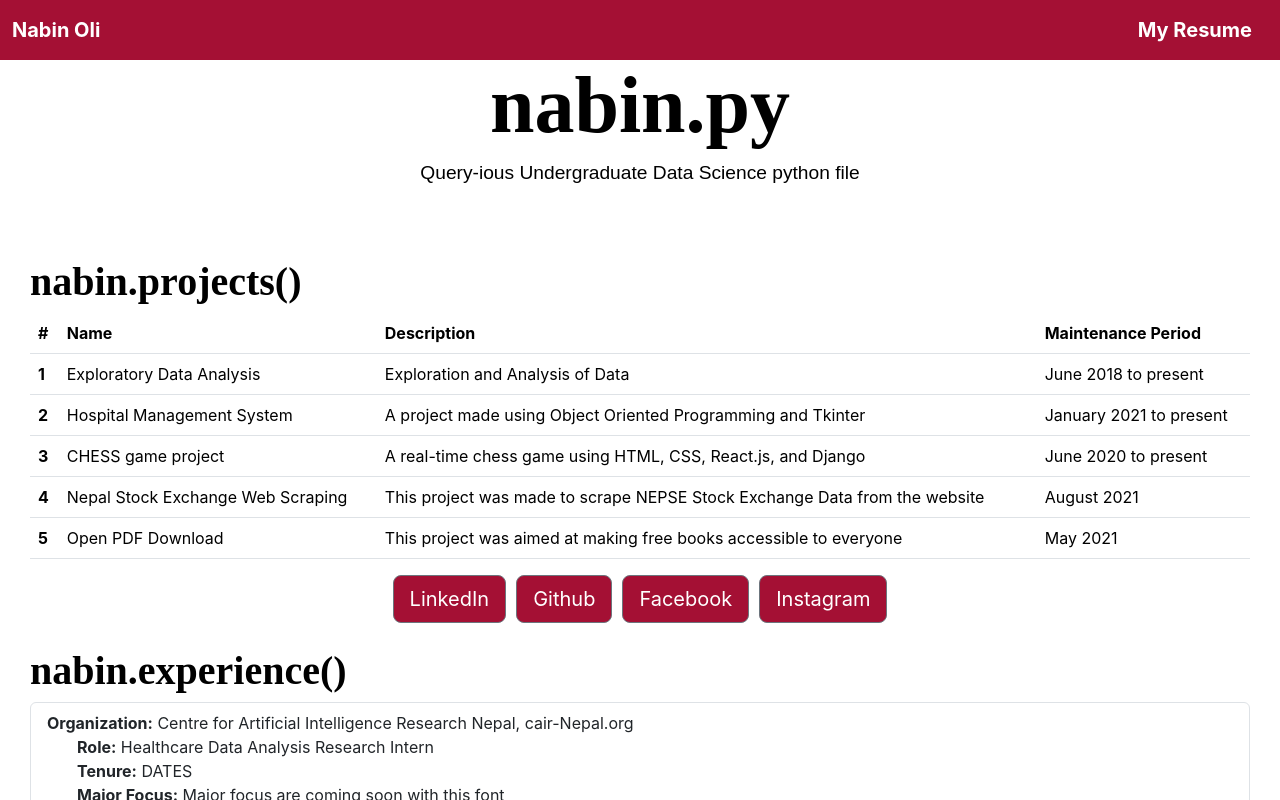
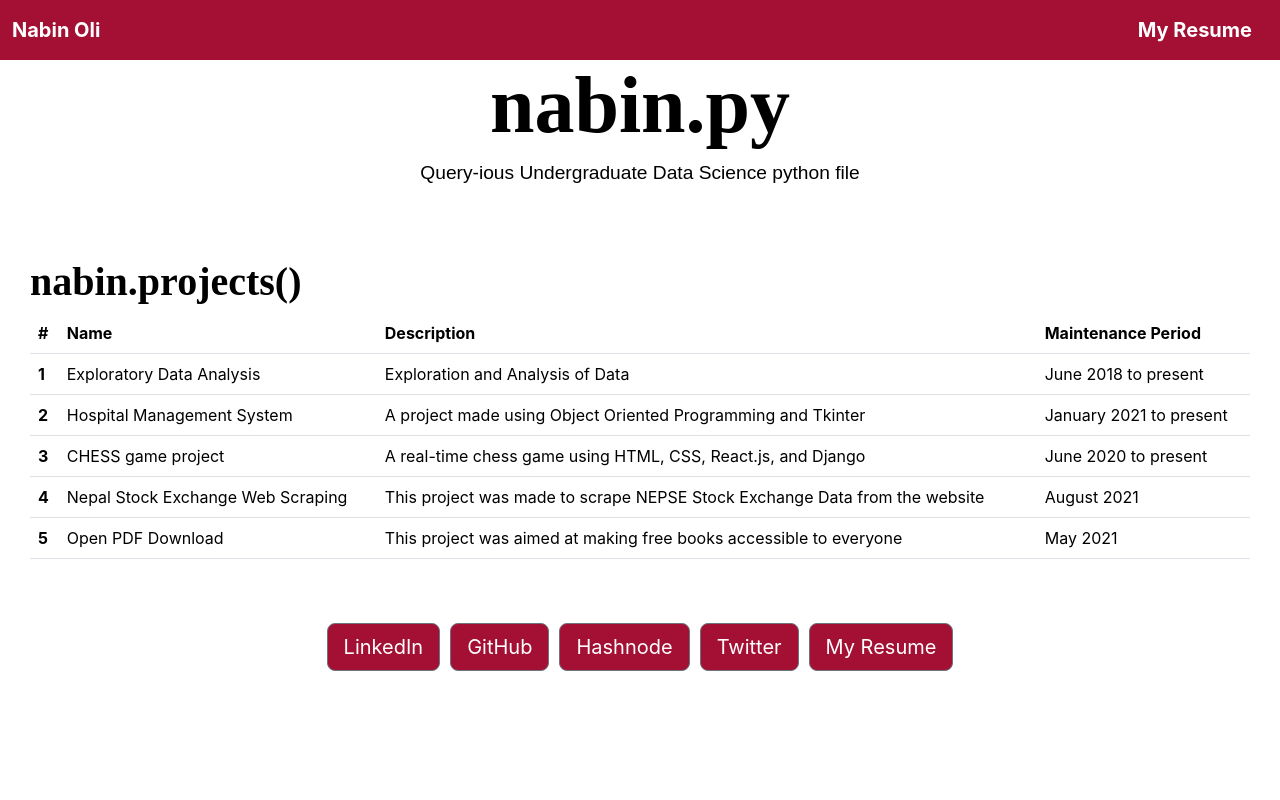
Before and after one commit to nabin2004/MyPortfolioWebsite, a React (Create React App) app: page / in a window 1280 px wide. Shown: the top 800 px of the page. Built offline with nearby package versions, Linux system fonts and the light colour scheme; a web font is replaced by a local one.

Commit message:
added things

```diff
--- a/src/App.css
+++ b/src/App.css
@@ -59,6 +59,6 @@
   justify-content: center;
 }
 
-.socialHandles button{
+.socialHandles a{
   background-color: #A41034;
 }
--- a/src/App.js
+++ b/src/App.js
@@ -14,13 +14,17 @@ function App() {
       <br/>
       <div className='bodybelow'>
       <Projects />
+      <br/>
+      <br/>
       <div className='socialHandles'>
-      <button type="button" class="btn btn-secondary btn-lg">LinkedIn</button>
-      <button type="button" class="btn btn-secondary btn-lg">Github</button>
-      <button type="button" class="btn btn-secondary btn-lg">Facebook</button>
-      <button type="button" class="btn btn-secondary btn-lg">Instagram</button>
-      </div>
-      <br/>
+  <a href="https://www.linkedin.com/in/nabinoli/" className="btn btn-secondary btn-lg" target="_blank">LinkedIn</a>
+  <a href="https://github.com/nabin2004" className="btn btn-secondary btn-lg" target="_blank">GitHub</a>
+  <a href="https://olinabin.hashnode.dev" className="btn btn-secondary btn-lg" target="_blank">Hashnode</a>
+  <a href="https://twitter.com/nabintwt" className="btn btn-secondary btn-lg" target="_blank">Twitter</a>
+  <a href="https://docs.google.com/document/d/1mruy3MrAIagWyTg6WSOQ4RdY61qPd_Y8DnKdB1YfKDo/edit?usp=sharing" className="btn btn-secondary btn-lg" target="_blank">My Resume</a>
+</div>
+
+      {/* <br/>
       <Experience />
       <br/>
       <Skills />
@@ -29,7 +33,7 @@ function App() {
       <br/>
       <competitionsAndEvents/>
       <br/>
-      <languageTest />
+      <languageTest /> */}
       </div>
     </>
   );
```
